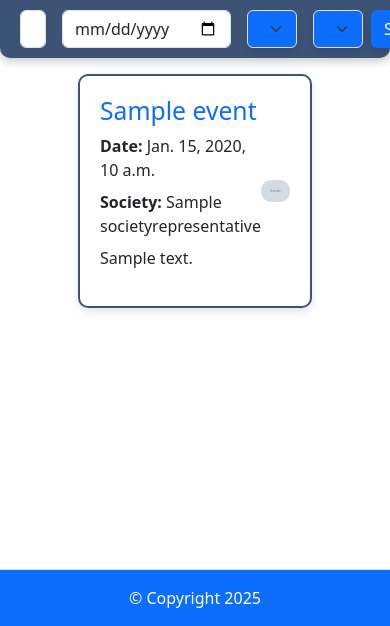
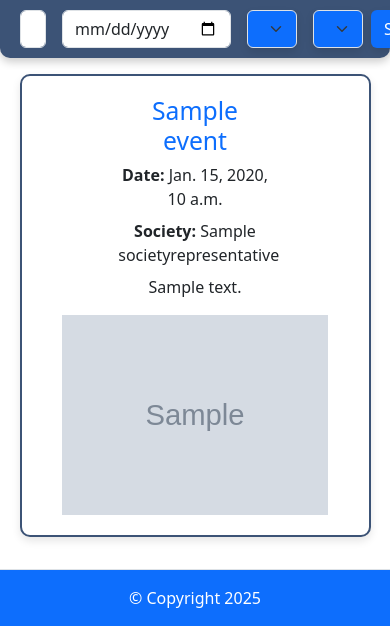
Before and after one commit to ms1498/groupSoftwareProject, a Django app: page /register_event/1/ in a window 390 px wide; the page is wider, and only the part inside the window is pictured. Shown: the part 218-844 px from the top of that part. Run offline with Django 5.2, Linux system fonts and the light colour scheme; a user stored in the database is signed in; tables that the repository leaves empty hold one stand-in row (values such as "Sample post"); grey boxes marked "Sample" are stand-in pictures; some libraries are stand-ins or nearby versions.

Commit message:
edited permissions
when a user hasnt logged in, they cant attempt to register for an event

```diff
--- a/app/forms.py
+++ b/app/forms.py
@@ -46,5 +46,4 @@ class BookingForm(forms.ModelForm):
         model = Booking
         fields = ['event']  # Only need to choose the event
 
-    # Optionally, you can customize this field, e.g., a select list
     event = forms.ModelChoiceField(queryset=Event.objects.all(), required=True)
--- a/app/templates/discover.html
+++ b/app/templates/discover.html
@@ -1,4 +1,8 @@
 <head>
+    <!-- Shows a list of events a student can book
+
+    @author Tilly Searle
+    -->
     <style>
         /* Navbar Styling */
         .navbar-custom {
@@ -32,23 +36,49 @@
 
         .event-card {
             display: flex;
+            flex-wrap: wrap;
             align-items: center;
             justify-content: center;
-            width: 60%;
+            width: 80%;
+            max-width: 600px;
             min-height: 200px;
             border: 2px solid #3c5376;
             border-radius: 10px;
             padding: 20px;
             box-shadow: 0px 4px 8px rgba(0, 0, 0, 0.1);
             margin-bottom: 20px;
+            background-color: white;
         }
 
+        .event-card .col-md-8, .event-card .col-md-4 {
+            flex: 1;
+            text-align: center;
+        }
+
+        /* Event Image */
         .event-card img {
             width: 100%;
             height: auto;
             max-height: 150px;
             object-fit: contain;
             border-radius: 10px;
+        }
+
+        /* Responsive adjustments */
+        @media (max-width: 768px) {
+            .event-card {
+                flex-direction: column;
+                width: 90%;
+            }
+
+            .event-card .col-md-8, .event-card .col-md-4 {
+                width: 100%;
+                text-align: center;
+            }
+
+            .event-card img {
+                max-height: 200px;
+            }
         }
 
         /* Popup Styling */
@@ -155,14 +185,18 @@
     <div class="event-container">
     {% for event in events %}
         <div class="event-card" onclick="showPopup('{{ forloop.counter }}')">
-            <div class="col-md-8">
+            <div class="col-md-8" style="width: 50%;">
                 <h2 style="color: #0d6efd;">{{ event.name }}</h2>
                 <p class="mb-2"><strong>Date:</strong> {{ event.date }}</p>
                 <p class="mb-2"><strong>Society:</strong> {{ event.organiser.society_name }}</p>
                 <p>{{ event.description }}</p>
             </div>
             <div class="col-md-4">
-                <img src="{{ event.image.url }}" alt="Event Image" class="img-fluid" onerror="this.src='/static/default-event.jpg';">
+                {% if event.image %}
+                    <img src="{{ event.image.url }}" alt="Event Image" class="img-fluid" onerror="this.src='/static/default-event.jpg';">
+                {% else %}
+                    <img src="/static/default-event.jpg" alt="Default Event Image" class="img-fluid">
+                {% endif %}
             </div>
         </div>
 
@@ -177,10 +211,14 @@
                 <div class="popup-image">
                     <img src="{{ event.image.url }}" alt="Event Image" class="img-fluid" style="height: 50%;" onerror="this.src='/static/default-event.jpg';">
                 </div>
-                <form id="registerForm{{ forloop.counter }}" method="POST" action="{% url 'register_event' event.id %}">
-                    {% csrf_token %}
-                    <button type="submit" class="btn register-btn">Register Here</button>
-                </form>
+                {%if perms.app.sign_up%}
+                    <form id="registerForm{{ forloop.counter }}" method="POST" action="{% url 'register_event' event.id %}">
+                        {% csrf_token %}
+                        <button type="submit" class="btn register-btn">Register Here</button>
+                    </form>
+                {%else%}
+                    <p class="text-muted text-center">Sign in to register!</p>
+                {%endif%}
             </div>
         </div>
     {% empty %}
```
Also changed, not shown: media/event_images/8365cffa-d051-48fe-9b21-c75a74dd021b.JPG (added), media/event_images/GettyImages-907653880.jpg.webp (added), media/event_images/shutterstock-1579143532___10142835173.jpg (added).
